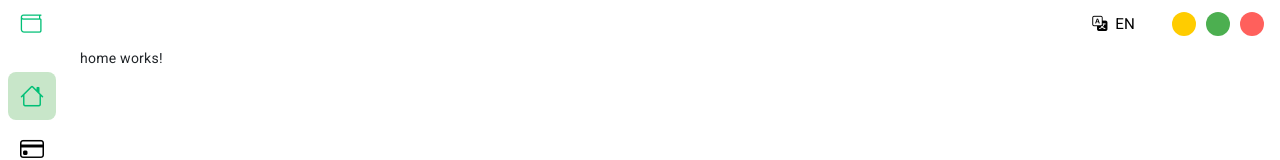
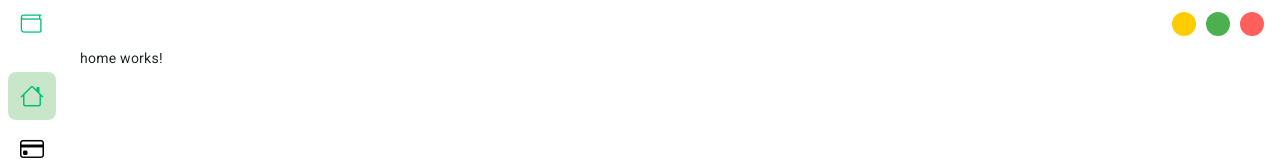
Before and after one commit to ciolteamihairobert/NewFunds, an Angular app: page /home in a window 1280 px wide. Shown: the top 160 px of the page. Built offline with nearby package versions, Linux system fonts and the light colour scheme.

Commit message:
Eliminate EN button and his code from HEADER Component

```diff
--- a/angular.json
+++ b/angular.json
@@ -100,5 +100,8 @@
         }
       }
     }
+  },
+  "cli": {
+    "analytics": false
   }
 }
--- a/src/app/title-bar/title-bar.component.css
+++ b/src/app/title-bar/title-bar.component.css
@@ -61,65 +61,3 @@
     visibility: visible;
     opacity: 1;
 }
-
-.dropdown {
-    position: relative;
-    display: inline-block;
-    -webkit-app-region: no-drag;
-}
-
-.dropdown-toggle-btn {
-    font-size: 0.95rem;
-    border-radius: 0.5rem;
-    background-color: white;
-    border: none;
-    padding: 0.5rem 1rem;
-    display: flex;
-    align-items: center;
-    gap: 0.5rem;
-    cursor: pointer;
-    margin-right: 0.7rem;
-}
-
-.dropdown-toggle-btn:hover {
-    background-color: #e3f2fd;
-    transform: translateY(0.1rem);
-}
-
-.dropdown-menu {
-    position: absolute;
-    top: 100%;
-    left: 0;
-    margin-top: 0.5rem;
-    list-style: none;
-    padding: 0;
-    background-color: white;
-    border: none;
-    border-radius: 0.5rem;
-    box-shadow: 0 0.5rem 1rem rgba(0, 0, 0, 0.15);
-    opacity: 0;
-    visibility: hidden;
-    transform: scaleY(0);
-    transform-origin: top;
-    transition: opacity 0.3s ease, transform 0.3s ease;
-    z-index: 100;
-}
-
-.dropdown-menu.show {
-    opacity: 1;
-    visibility: visible;
-    transform: scaleY(1);
-}
-
-.dropdown-menu li {
-    padding: 0.5rem 1rem;
-    font-size: 0.9rem;
-    color: #333;
-    cursor: pointer;
-    transition: background-color 0.2s ease, color 0.2s ease;
-}
-
-.dropdown-menu li:hover {
-    background-color: #e3f2fd;
-    color: #007bff;
-}
--- a/src/app/title-bar/title-bar.component.html
+++ b/src/app/title-bar/title-bar.component.html
@@ -3,16 +3,6 @@
         <i class="bi bi-wallet"></i>
     </div>
     <div class="title-bar-buttons">
-        <div class="dropdown">
-            <button class="dropdown-toggle-btn" (click)="toggleDropdown()">
-                <i class="bi bi-translate"></i>
-                <span>{{ selectedLanguage.toUpperCase() }}</span>
-            </button>
-            <ul class="dropdown-menu" [class.show]="isDropdownOpen">
-                <li (click)="selectLanguage('EN')">EN</li>
-                <li (click)="selectLanguage('RO')">RO</li>
-            </ul>
-        </div>
         <button id="minimize-btn" class="title-bar-btn minimize-btn">
             <i class="bi bi-dash-lg"></i>
         </button>
--- a/src/app/title-bar/title-bar.component.ts
+++ b/src/app/title-bar/title-bar.component.ts
@@ -1,4 +1,4 @@
-import { Component, ElementRef, HostListener, OnInit } from '@angular/core';
+import { Component, OnInit } from '@angular/core';
 import { buttonActions } from './models/title-bar-buttons';
 
 declare global {
@@ -20,26 +20,12 @@ declare global {
 })
 export class TitleBarComponent implements OnInit {
   private buttons = buttonActions;
-  public isDropdownOpen: boolean = false;
-  public selectedLanguage: string = 'EN';
 
-  constructor(private elementRef: ElementRef,
-    //private languageService: LanguageChangerService
-  ) {}
+  constructor() {}
 
   ngOnInit(): void {
-    //.languageService.setLanguage(this.selectedLanguage);
+
     this.initializeButtonActions();
-  }
-
-  public toggleDropdown(): void {
-    this.isDropdownOpen = !this.isDropdownOpen;
-  }
-
-  public selectLanguage(language: string): void {
-    //this.languageService.updateLanguage(language);
-    this.selectedLanguage = language;
-    this.isDropdownOpen = false;
   }
 
   private initializeButtonActions(): void {
@@ -49,11 +35,4 @@ export class TitleBarComponent implements OnInit {
     });
   }
 
-  @HostListener('document:click', ['$event'])
-  public handleOutsideClick(event: MouseEvent): void {
-    const clickedInside = this.elementRef.nativeElement.contains(event.target);
-    if (!clickedInside) {
-      this.isDropdownOpen = false;
-    }
-  }
 }
```
